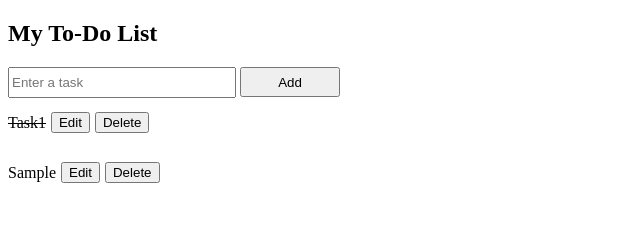
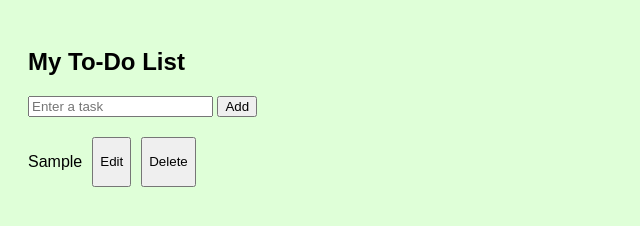
Before and after one commit to santosh312-dev/Todo-list-beginners-html-css-js, a plain HTML site: page index.html in a window 1280 px wide. Both pictures are taken after typing "Sample" into the empty fields and a click on the button "Add". Shown: the whole page, without its empty margins (0-640 px from the left). Drawn offline with Linux system fonts and the light colour scheme.

Commit message:
Updated: css left

```diff
--- a/index.html
+++ b/index.html
@@ -1,29 +1,32 @@
-<!DOCTYPE html>
-<html>
-  <head>
-    <title>Simple To-Do List</title>
-    <link rel="stylesheet" href="style.css" />
-  </head>
-  <body>
-    <h2>My To-Do List</h2>
-
-    <form>
-      <input type="text" id="taskInput" placeholder="Enter a task" />
-      <button type="button" id="btn" onclick="addTask()">Add</button>
-    </form>
-
     <!-- This is main task  box -->
-    <div id="taskBox">
+    <!-- <div id="taskBox"> -->
         <!-- individual task item -->
-      <div class="taskItem">
+      <!-- <div class="taskItem">
         <p class="completed">Task1</p>
         <button>Edit</button>
         <button>Delete</button>
-      </div>
+      </div> -->
       <!-- individual task end here -->
-    </div>
+    <!-- </div> -->
     <!-- main task box end here -->
 
-  </body>
+<!DOCTYPE html>
+<html>
+<head>
+    <title>Simple To-Do App</title>
+    <link rel="stylesheet" href="style.css">
+</head>
+<body>
+
+    <h2>My To-Do List</h2>
+
+    <div>
+        <input type="text" id="taskInput" placeholder="Enter a task">
+        <button id="addBtn" onclick="addTask()">Add</button>
+    </div>
+
+    <div id="taskBox"></div>
+
+    <script src="script.js"></script>
+</body>
 </html>
-<script src="script.js"></script>
--- a/script.js
+++ b/script.js
@@ -1,50 +1,91 @@
-//making a list which contain all the task object
-taskList = [];
+// A list to store all tasks
+let taskList = [];
+
+// Main function: add task
 function addTask() {
-  const taskInput = document.getElementById("taskInput"); //accessed element
-  const taskText = taskInput.value.trim(); //removed extra spaces in text
+    const input = document.getElementById("taskInput");
+    const text = input.value.trim();
 
-  if (taskText === "") {
-    //checkiing blank space in the box
-    alert("Enter task to add in the list");
+    if (text === "") {
+        alert("Please enter a task!");
         return;
     }
 
-  //making task object: based on input data:
+    // Create a new task object
     const task = {
-    data: taskText,
-    isCompleted: false,
+        name: text,
+        completed: false
     };
-  //adding individual task into taskList
+
+    // Add task to list
     taskList.push(task);
 
-  //displaying all the task in the html web page
-  taskList.forEach((taskObj) => {
-    // Create a container for each task
-    const taskItem = document.createElement("div");
-    taskItem.className = "taskItem";
+    // Refresh the task display
+    showTasks();
+
+    // Clear input box
+    input.value = "";
+}
+
+// Display all tasks
+function showTasks() {
+    const taskBox = document.getElementById("taskBox");
+    taskBox.innerHTML = ""; // Clear previous display
+
+    taskList.forEach((task, index) => {
+        const item = document.createElement("div");
+        item.className = "taskItem";
 
         // Task text
-    const taskP = document.createElement("p");
-    taskP.textContent = taskObj.data;
+        const taskText = document.createElement("p");
+        taskText.textContent = task.name;
+
+        // If completed, show crossed text
+        if (task.completed) {
+            taskText.classList.add("completed");
+        }
+
+        // Toggle complete when text is clicked
+        taskText.onclick = () => toggleComplete(index);
 
         // Edit button
         const editBtn = document.createElement("button");
         editBtn.textContent = "Edit";
+        editBtn.onclick = () => editTask(index);
 
         // Delete button
-    const deleteBtn = document.createElement("button");
-    deleteBtn.textContent = "Delete";
+        const delBtn = document.createElement("button");
+        delBtn.textContent = "Delete";
+        delBtn.onclick = () => deleteTask(index);
 
-    // Add elements to taskDiv
-    taskItem.appendChild(taskP);
-    taskItem.appendChild(editBtn);
-    taskItem.appendChild(deleteBtn);
+        // Add all to item
+        item.appendChild(taskText);
+        item.appendChild(editBtn);
+        item.appendChild(delBtn);
 
-    // Add taskItem to main taskBox
-    document.getElementById("taskBox").appendChild(taskItem);
+        // Display on page
+        taskBox.appendChild(item);
     });
+}
 
-  // Clear input box
-  taskInput.value = "";
+// Mark task complete / incomplete
+function toggleComplete(i) {
+    taskList[i].completed = !taskList[i].completed;
+    showTasks();
 }
+
+// Edit a task
+function editTask(i) {
+    const newName = prompt("Edit your task:", taskList[i].name);
+
+    if (newName && newName.trim() !== "") {
+        taskList[i].name = newName.trim();
+        showTasks();
+    }
+}
+
+// Delete a task
+function deleteTask(i) {
+    taskList.splice(i, 1);
+    showTasks();
+}
--- a/style.css
+++ b/style.css
@@ -1,26 +1,24 @@
+body {
+  font-family: Arial;
+  background: #dfffd8;
+  padding: 20px;
+}
+
 #taskBox {
-  display: flex;
-  flex-direction: column;
+  margin-top: 20px;
 }
+
 .taskItem {
   display: flex;
-  align-items: center;
-  gap: 5px;
+  gap: 10px;
+  margin-bottom: 8px;
 }
+
 .completed {
   text-decoration: line-through;
+  color: gray;
 }
-#taskInput{
-  width: 220px;
-  height: 25px;
-}
-#btn{
-  width: 100px;
-  height: 30px;
-}
-P{
+
+button {
   cursor: pointer;
 }
-button{
-  cursor: pointer;
-}
```
Lines whose indentation alone changed are shown as unchanged.
